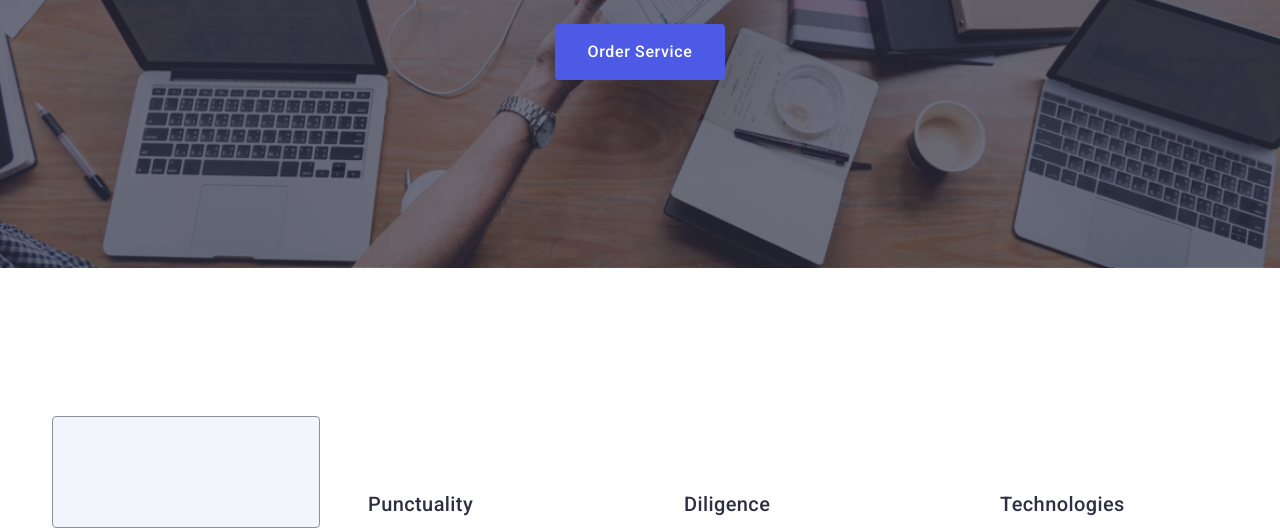
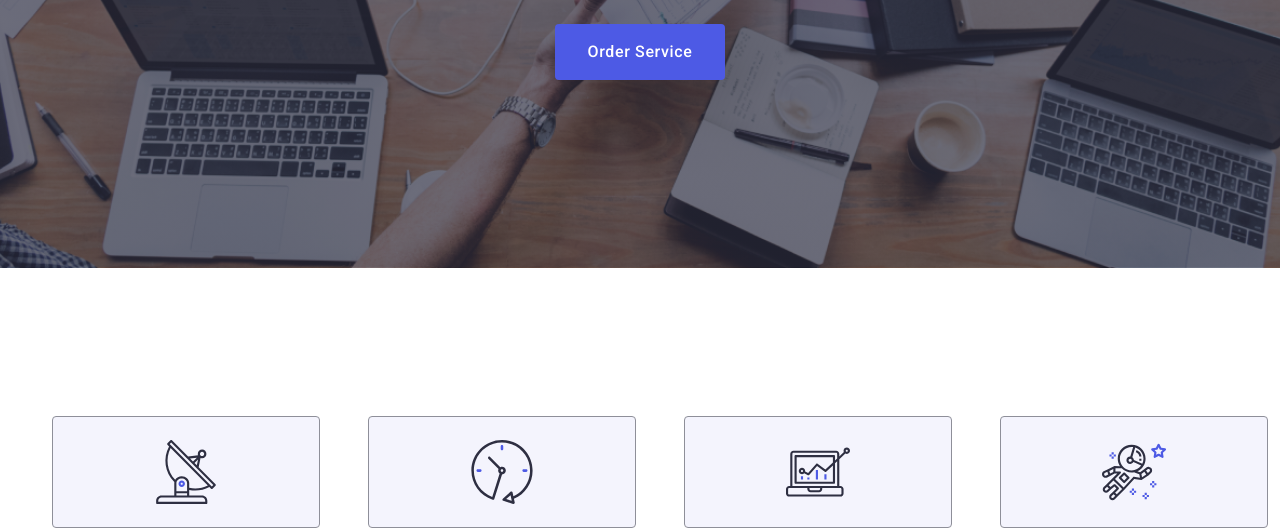
Before and after one commit to Cheastear/goit-markup-hw-04, a plain HTML site: page index.html in a window 1280 px wide. Shown: the part 437-967 px from the top of the page. Drawn offline with nearby package versions, Linux system fonts and the light colour scheme.

Commit message:
add svg + edits

```diff
--- a/index.html
+++ b/index.html
@@ -60,7 +60,7 @@
                     <li class="advantages-li">
                         <div class="advantages-li-div">
                             <svg width="64" height="64">
-                                <use xlink:href="./images/advantages-1.svg#"></use>
+                                <use xlink:href="./images/advantages-one.svg#advantages"></use>
                             </svg>
                         </div>
                         <h3 class="advantages-li-h">Strategy</h3>
@@ -69,18 +69,33 @@
                             perfect and creative solution.</p>
                     </li>
                     <li class="advantages-li">
+                        <div class="advantages-li-div">
+                            <svg width="64" height="64">
+                                <use xlink:href="./images/advantages-two.svg#advantages"></use>
+                            </svg>
+                        </div>
                         <h3 class="advantages-li-h">Punctuality</h3>
                         <p class="advantages-p">Bring the key message to the
                             brand's audience for the best price
                             within the shortest possible time.</p>
                     </li>
                     <li class="advantages-li">
+                        <div class="advantages-li-div">
+                            <svg width="64" height="64">
+                                <use xlink:href="./images/advantages-three.svg#advantages"></use>
+                            </svg>
+                        </div>
                         <h3 class="advantages-li-h">Diligence</h3>
                         <p class="advantages-p">Research and confirm brands that
                             present the strongest digital growth
                             opportunities and minimize risk.</p>
                     </li>
                     <li class="advantages-li">
+                        <div class="advantages-li-div">
+                            <svg width="64" height="64">
+                                <use xlink:href="./images/advantages-four.svg#advantages"></use>
+                            </svg>
+                        </div>
                         <h3 class="advantages-li-h">Technologies</h3>
                         <p class="advantages-p">Design practice focused on digital
                             experiences. We bring forth a deep
```
Also changed, not shown: images/advantages-1.svg (deleted), images/advantages-four.svg (added), images/advantages-one.svg (added), images/advantages-three.svg (added), images/advantages-two.svg (added).
